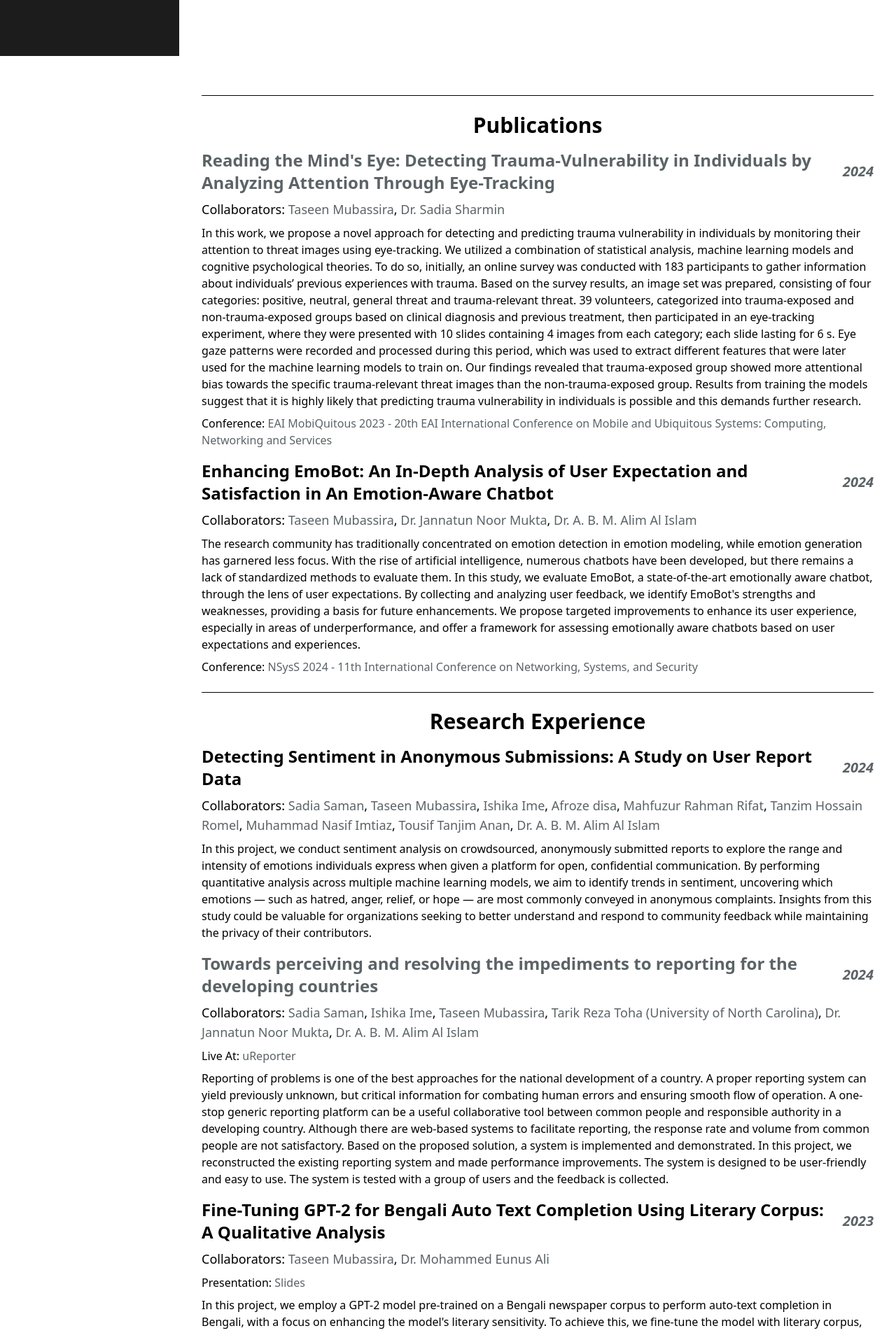
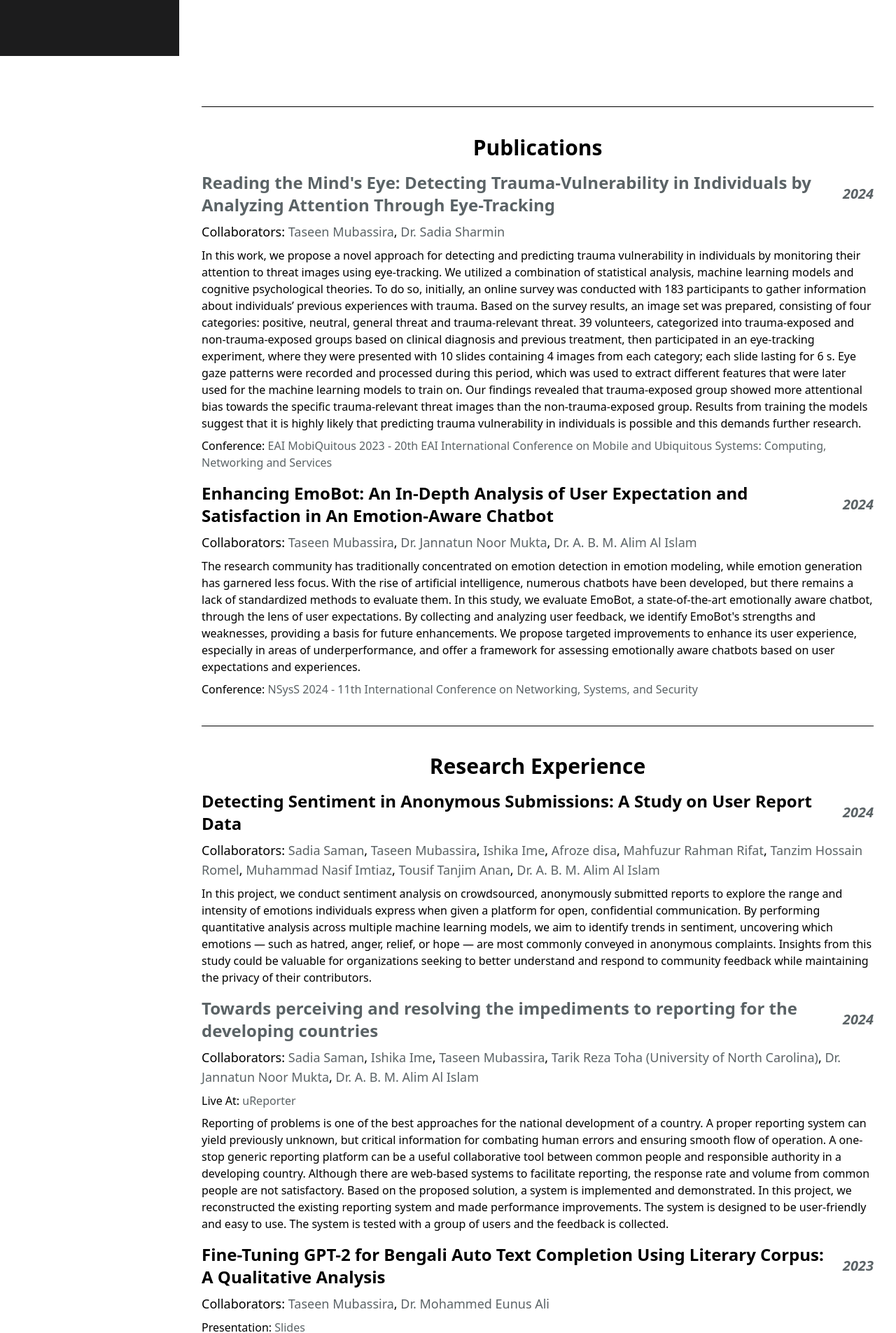
Before and after one commit to Moidda/moidda.github.io, a React (Create React App) app: page / in a window 1280 px wide. Shown: the part 720-2625 px from the top of the page at 70% size. Built offline with nearby package versions, Linux system fonts and the light colour scheme.

Commit message:
Paddings and margins

```diff
--- a/src/components/common/SectionTitle.js
+++ b/src/components/common/SectionTitle.js
@@ -7,7 +7,7 @@ const SectionTitle = ({ id, title }) => {
                 height: .5,
                 border: "none"
             }}/>
-            <h1 id={id} className="text-3xl font-bold pt-6">{title}</h1>
+            <h1 id={id} className="text-3xl font-bold pt-10">{title}</h1>
         </div>
     );
 };
--- a/src/components/sections/Awards.js
+++ b/src/components/sections/Awards.js
@@ -4,7 +4,7 @@ import { SECTIONS } from '../../constants/Sections';
 
 const Awards = () => {
   return (
-    <div className='min-h-screen'>
+    <div className='min-h-screen mt-10'>
         <SectionTitle title={SECTIONS.AWARDS.title} id={SECTIONS.AWARDS.id} />
     </div>
   );
--- a/src/components/sections/Education.js
+++ b/src/components/sections/Education.js
@@ -57,15 +57,19 @@ const courses = [
 
 const Education = () => {
   return (
-    <div className='min-h-screen'>
+    <div className='min-h-screen mt-10'>
         <SectionTitle title={SECTIONS.EDUCATION.title} id={SECTIONS.EDUCATION.id} />
 
         <div className='text-left space-y-2 mt-4'>
           <TitleWithYear title='Bangladesh University of Engineering and Technology (BUET)' year='March 2018 - June 2024' />
-          <p className="text-lg text-url-gray font-semibold">BACHELOR OF SCIENCE</p>
-          <p className="text-lg text-url-gray font-semibold">COMPUTER SCIENCE AND ENGINEERING</p>
-          <p>GPA: 3.57/4.00</p>
-          <p>Last Two Semesters: 3.82/4.00</p>
+          <div>
+            <p className="text-lg text-url-gray font-semibold">BACHELOR OF SCIENCE</p>
+            <p className="text-lg text-url-gray font-semibold">COMPUTER SCIENCE AND ENGINEERING</p>
+          </div>
+          <div className='pt-4'>
+            <p>GPA: 3.57/4.00</p>
+            <p>Last Two Semesters: 3.82/4.00</p>
+          </div>
 
           <h2 className="text-lg font-bold mb-6 text-center">Notable Courses</h2>
           <div className="grid grid-cols-2 gap-6">
--- a/src/components/sections/Publications.js
+++ b/src/components/sections/Publications.js
@@ -6,7 +6,7 @@ import Publication from '../common/Publication';
 
 const Publications = () => {
   return (
-    <div className="min-h-screen mb-6 mt-6">
+    <div className="min-h-screen mt-10">
       <SectionTitle title={SECTIONS.PUBLICATIONS.title} id={SECTIONS.PUBLICATIONS.id} />
 
       <Publication
--- a/src/components/sections/ResearchExperience.js
+++ b/src/components/sections/ResearchExperience.js
@@ -8,7 +8,7 @@ import { URLS } from '../../constants/Urls';
 
 const ResearchExperience = () => {
   return (
-    <div className="min-h-screen mb-6">
+    <div className="min-h-screen mt-10">
       <SectionTitle title={SECTIONS.RESEARCH_EXPERIENCE.title} id={SECTIONS.RESEARCH_EXPERIENCE.id} />
 
       <Publication
--- a/src/components/sections/Resume.js
+++ b/src/components/sections/Resume.js
@@ -2,7 +2,7 @@ import React from 'react';
 
 const Resume = () => {
   return (
-    <div id="resume" className="min-h-screen">
+    <div id="resume" className="min-h-screen mt-10">
       <h2 className="text-3xl font-bold mb-6">Resume</h2>
     </div>
   );
--- a/src/components/sections/Skills.js
+++ b/src/components/sections/Skills.js
@@ -2,7 +2,7 @@ import React from 'react';
 
 const Skills = () => {
   return (
-    <div id="skills" className="min-h-screen">
+    <div id="skills" className="min-h-screen mt-10">
       <h2 className="text-3xl font-bold mb-6">Skills</h2>
     </div>
   );
--- a/src/components/sections/WorkExperience.js
+++ b/src/components/sections/WorkExperience.js
@@ -1,9 +1,11 @@
 import React from 'react';
+import SectionTitle from '../common/SectionTitle';
+import { SECTIONS } from '../../constants/Sections';
 
 const WorkExperience = () => {
   return (
-    <div id="work-experience" className="min-h-screen">
-      <h2 className="text-3xl font-bold mb-6">Work Experience</h2>
+    <div className="min-h-screen mt-10">
+      <SectionTitle title={SECTIONS.WORK_EXPERIENCE.title} id={SECTIONS.WORK_EXPERIENCE.id} />
     </div>
   );
 };
```
